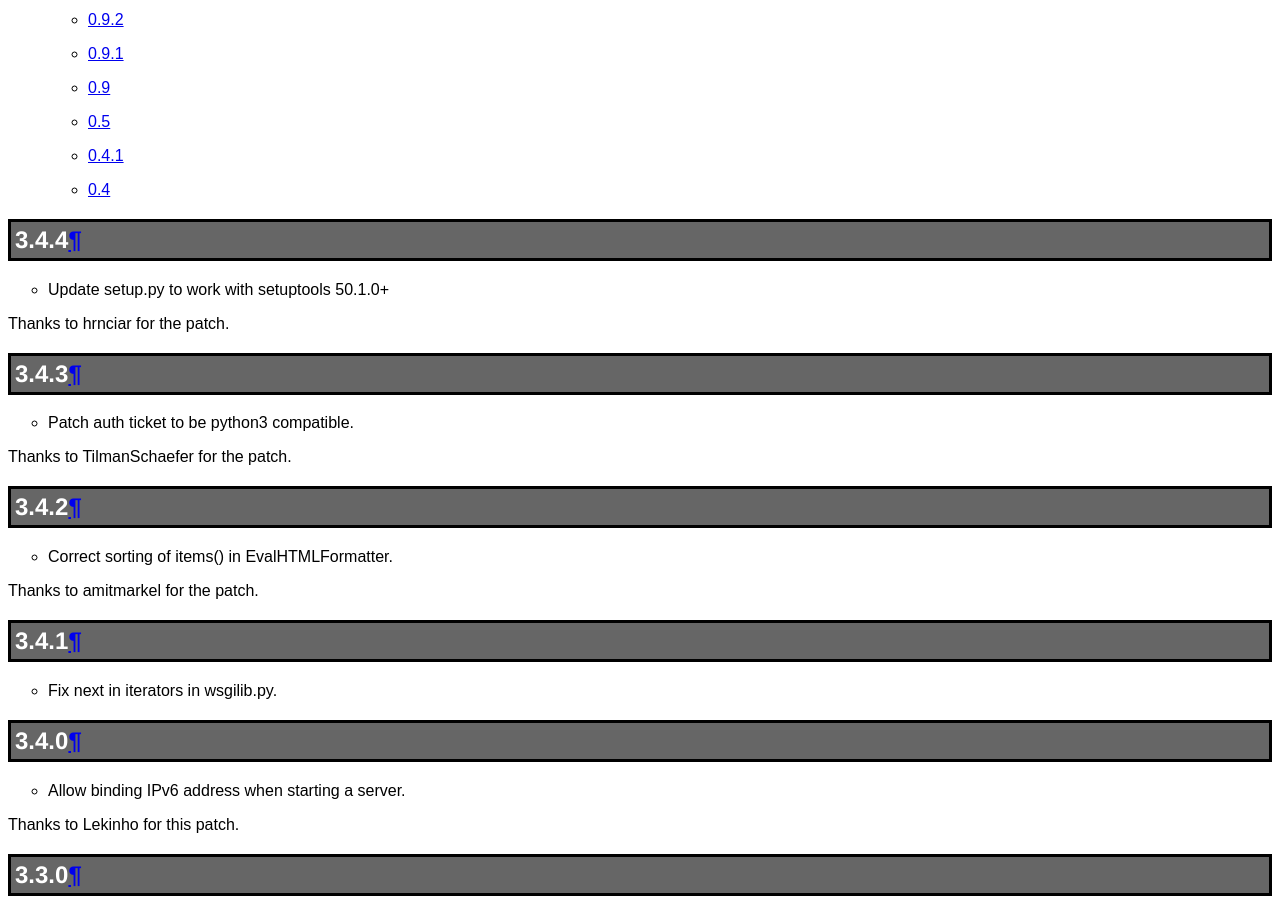
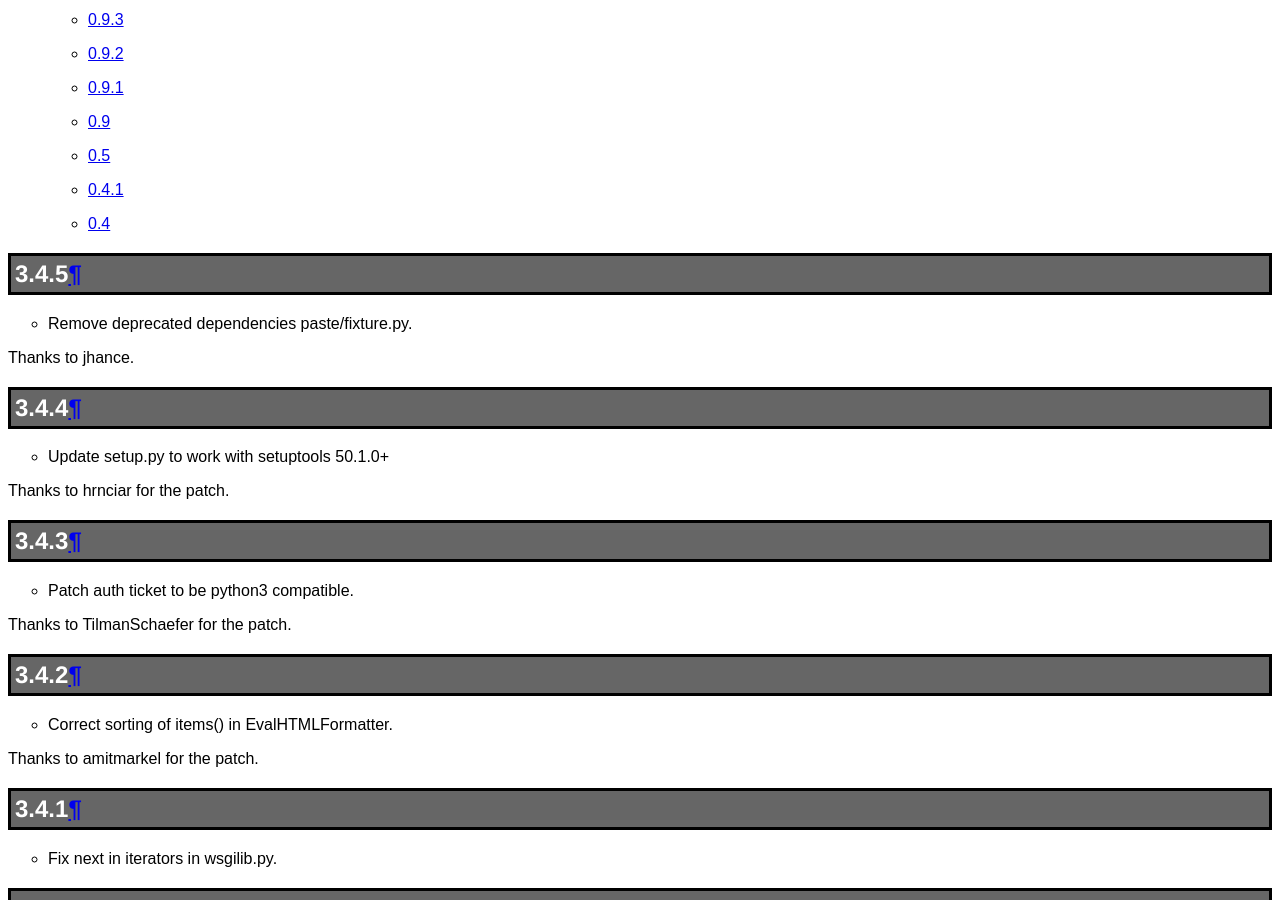
Before and after one commit to pasteorg/paste, a Sphinx documentation site: the page built from docs/news.txt, in a window 1280 px wide and 900 px high, scrolled down 2111 px. Built offline with Sphinx 7.4.7, drawn with Linux system fonts in a browser that asks for light colours.

Commit message:
release 3.4.5

```diff
--- a/docs/news.txt
+++ b/docs/news.txt
@@ -2,6 +2,13 @@
 ====
 
 .. contents::
+
+3.4.5
+-----
+
+* Remove deprecated dependencies paste/fixture.py.
+
+Thanks to jhance.
 
 3.4.4
 -----
--- a/setup.py
+++ b/setup.py
@@ -12,7 +12,7 @@
 # - git push
 # - python setup.py sdist bdist_wheel upload --sign
 
-__version__ = '3.4.4'
+__version__ = '3.4.5'
 
 from setuptools import setup, find_packages
 import sys, os
```
